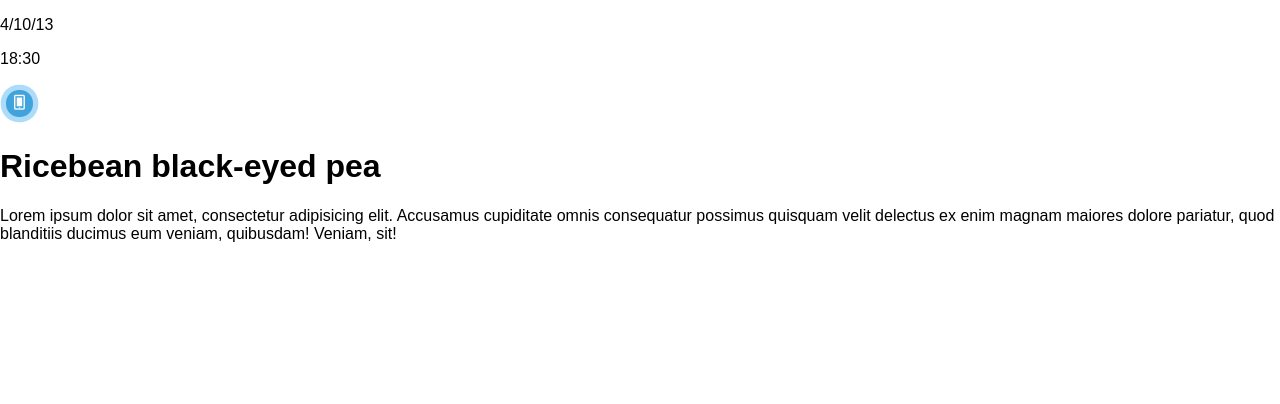
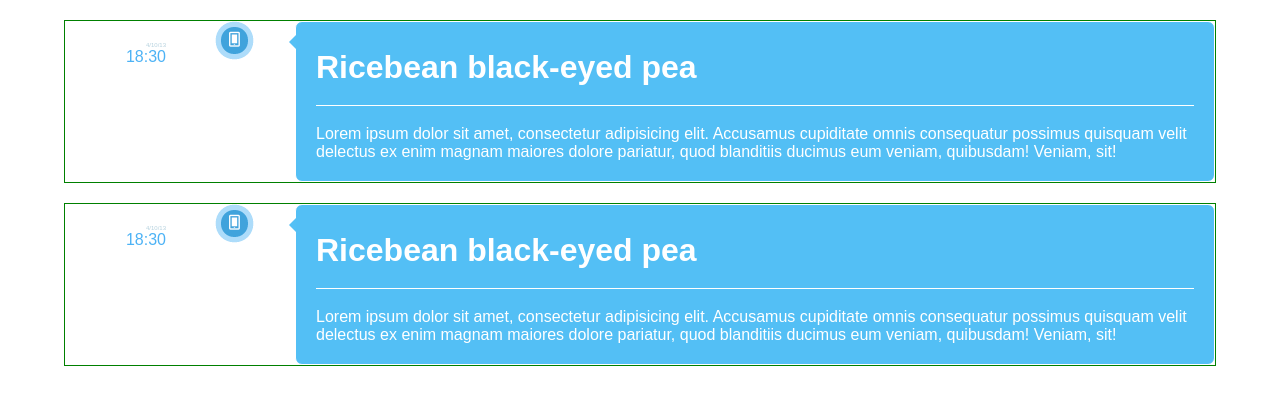
Before and after one commit to a-emery/1.3-timeline-layout, a plain HTML site: page index.html in a window 1280 px wide. Drawn offline with Linux system fonts and the light colour scheme.

Commit message:
CSS is happening. Working on desktop version

```diff
--- a/assets/css/main.css
+++ b/assets/css/main.css
@@ -0,0 +1,135 @@
+.fullitem {
+  margin: 20px auto 0 auto;
+  width: 90%;
+  position: relative;
+  max-width: 600px;
+  display: block;
+  border: thin solid transparent;
+}
+
+.dateandtime {
+  float: left;
+  margin: -62px 0 0 -20px;
+}
+
+p {
+  margin: 0;
+}
+
+.date {
+  color: #B3D0DD;
+  font-size: .3em;
+}
+
+.time {
+  color: #4CB2F5;
+
+}
+
+.icon {
+  float: right;
+  position: relative;
+  right: 10px;
+}
+
+.content {
+  background-color: #53BFF5;
+  margin: 43px 0 0 0;
+  padding: 20px 20px;
+  border: thin solid white;
+  border-radius: 7px;
+  max-width: 600px;
+}
+
+.triangle {
+	width: 0;
+	height: 0;
+	border-left: 7px solid transparent;
+	border-right: 7px solid transparent;
+	border-bottom: 7px solid #54C0F5;
+  margin: -28px 0 22px 0;
+}
+
+.recipetitle {
+  color: white;
+  border-bottom: thin solid white;
+  padding: 0 0 19px 0;
+  margin: 0;
+}
+
+.recipe {
+  color: white;
+  margin: 19px 0 0 0;
+}
+
+.content:hover {
+  background-color: #3C93D2;
+}
+
+.content:hover .triangle {
+  border-bottom: 7px solid #3C93D2;
+}
+
+.content:hover .time {
+  color: #3C93D2;
+}
+
+@media (min-width: 992px) {
+
+  .fullitem {
+    width: 90%;
+    max-width: 1200px;
+    border: thin solid green;
+  }
+
+  .fullitem::after {
+    content: "";
+    display: block;
+    clear: both;
+  }
+
+  .content {
+    max-width: 80%;
+    float:right;
+    margin: 0;
+    display: inline-block;
+    vertical-align: top;
+  }
+
+  .icon {
+    float: left;
+    margin: 0 0 0 14%;
+    padding: 0;
+    position: relative;
+    display: inline-block;
+    vertical-align: top;
+    right: 1%;
+  }
+
+  .dateandtime {
+    width: 10%;
+    text-align: right;
+    margin: 0 0 0 -150px;
+    position: relative;
+    right: 10%;
+  }
+
+  .triangle {
+    width: 0;
+    height: 0;
+    border-right: 7px solid #54C0F5;
+    border-bottom: 7px solid transparent;
+    border-top: 7px solid transparent;
+    margin: -7px 0 0 -34px;
+  }
+
+  .recipetitle {
+    padding: ;
+  }
+
+  .content:hover .triangle {
+    border-right: 7px solid #3C93D2;
+    border-bottom: 7px solid transparent;
+  }
+
+}
--- a/index.html
+++ b/index.html
@@ -9,20 +9,19 @@
 <body>
 
   <div class="fullitem">
-    <div class="dateandtime">
-      <p class="date">4/10/13</p>
-      <p class="time">18:30</p>
-    </div>
     <div class="icon">
       <img src="assets/img/phone.png" alt="">
     </div>
     <div class="line">
 
     </div>
-    <div class="triangle">
 
-    </div>
     <article class="content">
+      <div class="dateandtime">
+        <p class="date">4/10/13</p>
+        <p class="time">18:30</p>
+      </div>
+      <div class="triangle"></div>
       <div class="title">
         <h1 class="recipetitle">Ricebean black-eyed pea</h1>
       </div>
@@ -32,5 +31,27 @@
     </article>
   </div>
 
+  <div class="fullitem">
+    <div class="icon">
+      <img src="assets/img/phone.png" alt="">
+    </div>
+    <div class="line">
+
+    </div>
+    <article class="content">
+      <div class="dateandtime">
+        <p class="date">4/10/13</p>
+        <p class="time">18:30</p>
+      </div>
+      <div class="triangle"></div>
+      <div class="title">
+        <h1 class="recipetitle">Ricebean black-eyed pea</h1>
+      </div>
+      <div class="recipe">
+        <p>Lorem ipsum dolor sit amet, consectetur adipisicing elit. Accusamus cupiditate omnis consequatur possimus quisquam velit delectus ex enim magnam maiores dolore pariatur, quod blanditiis ducimus eum veniam, quibusdam! Veniam, sit!</p>
+      </div>
+    </article>
+</div>
+
 </body>
 </html>
```
